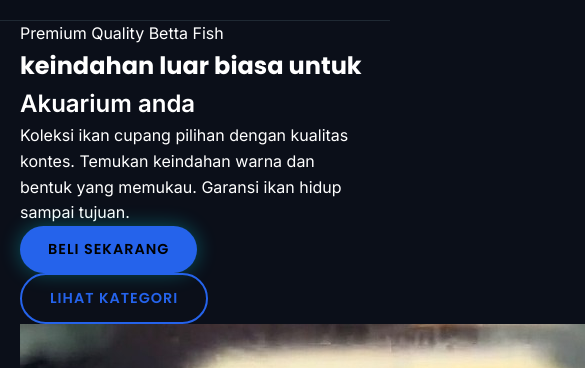
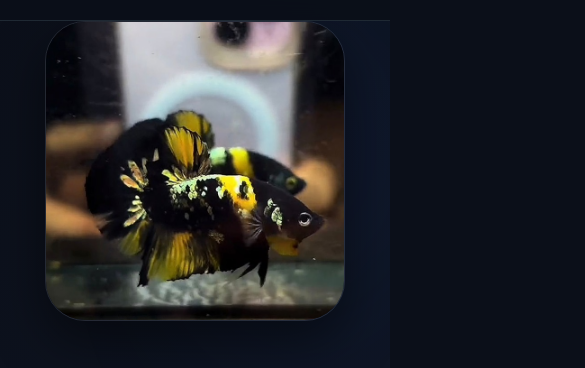
Before and after one commit to philogia26-a11y/KAMFISHH-FARM, a plain HTML site: page index.html in a window 390 px wide. Shown: the part 59-427 px from the top of the page, 585 px wide, since content can reach past the window. Drawn offline with Linux system fonts and the light colour scheme.

Commit message:
Update style.css

```diff
--- a/css/style.css
+++ b/css/style.css
@@ -205,8 +205,6 @@ section {
   font-size: 2.5rem;
   margin-bottom: 15px;
   color: #fff;
-  position: relative;
-  display: inline-block;
 }
 
 .section-subtitle {
@@ -384,6 +382,98 @@ footer {
   cursor: pointer;
 }
 
+/* Hero Section Utilities */
+.hero {
+    min-height: 100vh;
+    display: flex;
+    align-items: center;
+    background: var(--gradient-hero);
+    overflow: hidden;
+    padding-top: var(--header-height);
+    position: relative;
+}
+
+.hero-bg-element {
+    position: absolute;
+    top: -20%;
+    right: -10%;
+    width: 60%;
+    height: 80%;
+    background: radial-gradient(circle, rgba(37, 99, 235, 0.1) 0%, rgba(0,0,0,0) 70%);
+    border-radius: 50%;
+    filter: blur(80px);
+    z-index: 1;
+}
+
+.hero-grid {
+    position: relative;
+    z-index: 2;
+    display: grid;
+    grid-template-columns: 1fr 1fr;
+    gap: 50px;
+    align-items: center;
+}
+
+.hero-text {
+    max-width: 600px;
+}
+
+.hero-subtitle {
+    color: var(--primary);
+    font-weight: 700;
+    letter-spacing: 2px;
+    text-transform: uppercase;
+    margin-bottom: 20px;
+    display: block;
+}
+
+.hero-title {
+    font-size: 3.5rem;
+    line-height: 1.2;
+    margin-bottom: 25px;
+    color: white;
+    font-family: var(--font-heading);
+}
+
+.hero-highlight {
+    color: transparent;
+    -webkit-text-stroke: 2px var(--primary);
+}
+
+.hero-description {
+    font-size: 1.1rem;
+    color: var(--text-muted);
+    margin-bottom: 40px;
+    font-family: var(--font-body);
+    line-height: 1.6;
+}
+
+.hero-buttons {
+    display: flex;
+    gap: 20px;
+}
+
+.hero-image-wrapper {
+    display: flex;
+    justify-content: flex-end;
+}
+
+.hero-image {
+    width: 100%;
+    max-width: 500px;
+    aspect-ratio: 1/1;
+    border-radius: 40px;
+    box-shadow: 0 20px 50px rgba(0,0,0,0.5);
+    object-fit: cover;
+    border: 1px solid rgba(255,255,255,0.1);
+}
+
+@media (max-width: 991px) {
+    .hero-title {
+        font-size: 2.8rem;
+    }
+}
+
 @media (max-width: 768px) {
   .nav-links {
     display: none; /* Add simple toggle logic later */
@@ -395,6 +485,7 @@ footer {
     flex-direction: column;
     padding: 20px;
     text-align: center;
+    border-bottom: 1px solid var(--border);
   }
 
   .nav-links.active {
@@ -408,6 +499,83 @@ footer {
   .section-title {
     font-size: 2rem;
   }
+
+  /* Hero Responsive */
+  .hero-grid {
+      grid-template-columns: 1fr;
+      text-align: center;
+      gap: 30px;
+      padding-bottom: 40px;
+  }
+
+  .hero-text {
+      margin: 0 auto;
+      order: 2; /* Image first on mobile? or Text first? usually Image first for visual impact, but let's keep text first for SEO/Context unless user wants change. actually, let's keep text first for now. */
+  }
+
+  .hero-buttons {
+      justify-content: center;
+  }
+
+  .hero-image-wrapper {
+      justify-content: center;
+      order: 1; /* Image first on mobile */
+      margin-bottom: 20px;
+  }
+
+  .hero-image {
+      max-width: 300px;
+  }
+
+  /* Feature Grid Responsive */
+  .stats-grid {
+      grid-template-columns: 1fr;
+  }
+
+  /* Footer Responsive */
+  .footer-content {
+      flex-direction: column;
+      gap: 30px;
+  }
+
+  .footer-col {
+      width: 100%;
+  }
+
+  /* About Grid */
+  .about-grid {
+      grid-template-columns: 1fr;
+  }
+}
+
+@media (max-width: 480px) {
+    .btn {
+        width: 100%;
+        margin-bottom: 10px;
+    }
+
+    .hero-buttons {
+        flex-direction: column;
+        gap: 10px;
+    }
+
+    .hero-title {
+        font-size: 2.2rem;
+    }
+
+    .masonry-grid {
+        column-count: 2;
+    }
+
+    .section-title {
+        font-size: 1.8rem;
+    }
+}
+
+/* Update Categories Grid to be responsive */
+#categories > .container > div {
+    display: grid !important;
+    grid-template-columns: repeat(auto-fit, minmax(150px, 1fr)) !important; /* Smaller min-width for mobile */
 }
 
 /* About Section */
@@ -482,8 +650,23 @@ textarea.form-input {
     resize: vertical;
 }
 
-@media (max-width: 768px) {
+@media (max-width: 900px) {
     .about-grid {
+        grid-template-columns: 1fr;
+        text-align: center;
+    }
+
+    .stats-grid {
+        justify-items: center;
+    }
+}
+
+@media (max-width: 600px) {
+    .contact-container form > div {
+        grid-template-columns: 1fr !important;
+    }
+
+    .stats-grid {
         grid-template-columns: 1fr;
     }
 }
@@ -493,6 +676,7 @@ textarea.form-input {
     column-count: 4;
     column-gap: 15px;
 }
+
 
 .masonry-item {
     break-inside: avoid;
```
